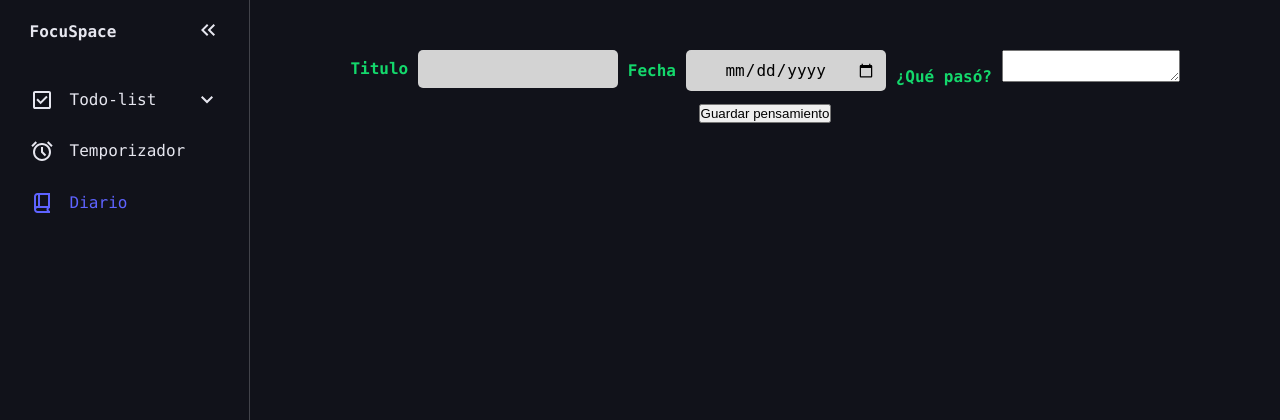
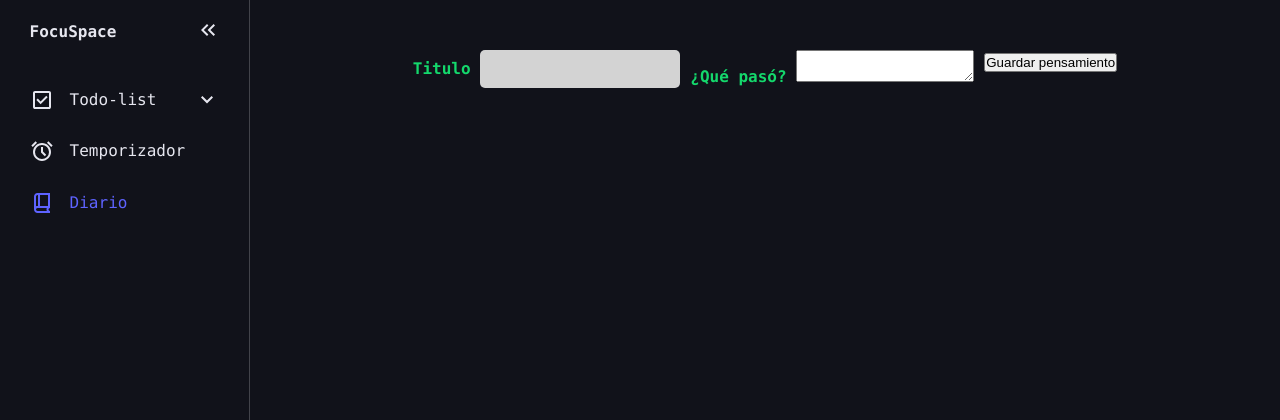
Before and after one commit to AngelaRB/Proyecto_productivo, a Flask app: page /agregar_nuevo_dia in a window 1280 px wide. Shown: the top 420 px of the page. Run offline with Flask 3, Linux system fonts and the light colour scheme.

Commit message:
Fecha actual en diario

```diff
--- a/app.py
+++ b/app.py
@@ -24,9 +24,11 @@ def agregar_diario():
         fecha = request.form.get('fecha')
         descripcion = request.form.get('descripcion')
 
-        query = ('INSERT INTO diario (titulo,fecha,descripcion) VALUES(%s,%s,%s)')
-        parametros = (titulo,fecha,descripcion)
-        diario = insertar(query,parametros)
+        query = ('INSERT INTO diario (titulo, fecha, descripcion) VALUES(%s,(NOW()),%s)')
+
+        parametros = (titulo,descripcion)
+        diario = insertar(query, parametros)
+
         return redirect(url_for('diario'))
 
     return render_template('agregar_diario.html')
--- a/static/js/sidebar.js
+++ b/static/js/sidebar.js
@@ -1,11 +1,20 @@
 
 const toggleButton = document.getElementById('toggle-btn')
 const sidebar = document.getElementById('sidebar')
+toggleButton.addEventListener('click', toggleSidebar);
 
-function toggleSidebar(){
-    sidebar.classList.add('close')
-    toggleButton.classList.toggle('rotate')
-}
+
+
+/*function toggleSidebar(){
+    sidebar.classList.toggle('close');
+    toggleButton.classList.toggle('rotate');
+}*/
+
+toggleButton.addEventListener('click', () => {
+  sidebar.classList.toggle('close');
+  toggleButton.classList.toggle('rotate');
+});
+
 
 function toggleSubMenu(button){
     button.nextElementSibling.classList.toggle('show')
--- a/static/styles.css
+++ b/static/styles.css
@@ -45,6 +45,7 @@ body{
 #sidebar.close{
     padding:5px;
     width: 60px;
+
 }
 
 .close{
--- a/templates/agregar_diario.html
+++ b/templates/agregar_diario.html
@@ -6,10 +6,6 @@
     <div>
         <label for="">Titulo</label>
         <input type="text" name="titulo" required>
-    </div>
-    <div>
-        <label for="">Fecha</label>
-        <input type="date" name="fecha" required>
     </div>
     <div>
         <label for="">¿Qué pasó?</label>
--- a/templates/diario.html
+++ b/templates/diario.html
@@ -19,7 +19,6 @@
         <div class="container">
             <a href="{{url_for('entradas_diario', id=diario['id']) }}">
                 {{diario.titulo}}
-
             </a>
             <p>{{diario.fecha}}</p>
         </div>
--- a/templates/index.html
+++ b/templates/index.html
@@ -31,5 +31,6 @@
         <p class="centrar">Todos los derechos reservados - FocuSpace &copy;2025</p>
     </footer>
     <script src="../static/js/organizador.js"></script>
+    <script src="../static/js/sidebar.js"></script>
 </body>
 {%endblock%}
```
